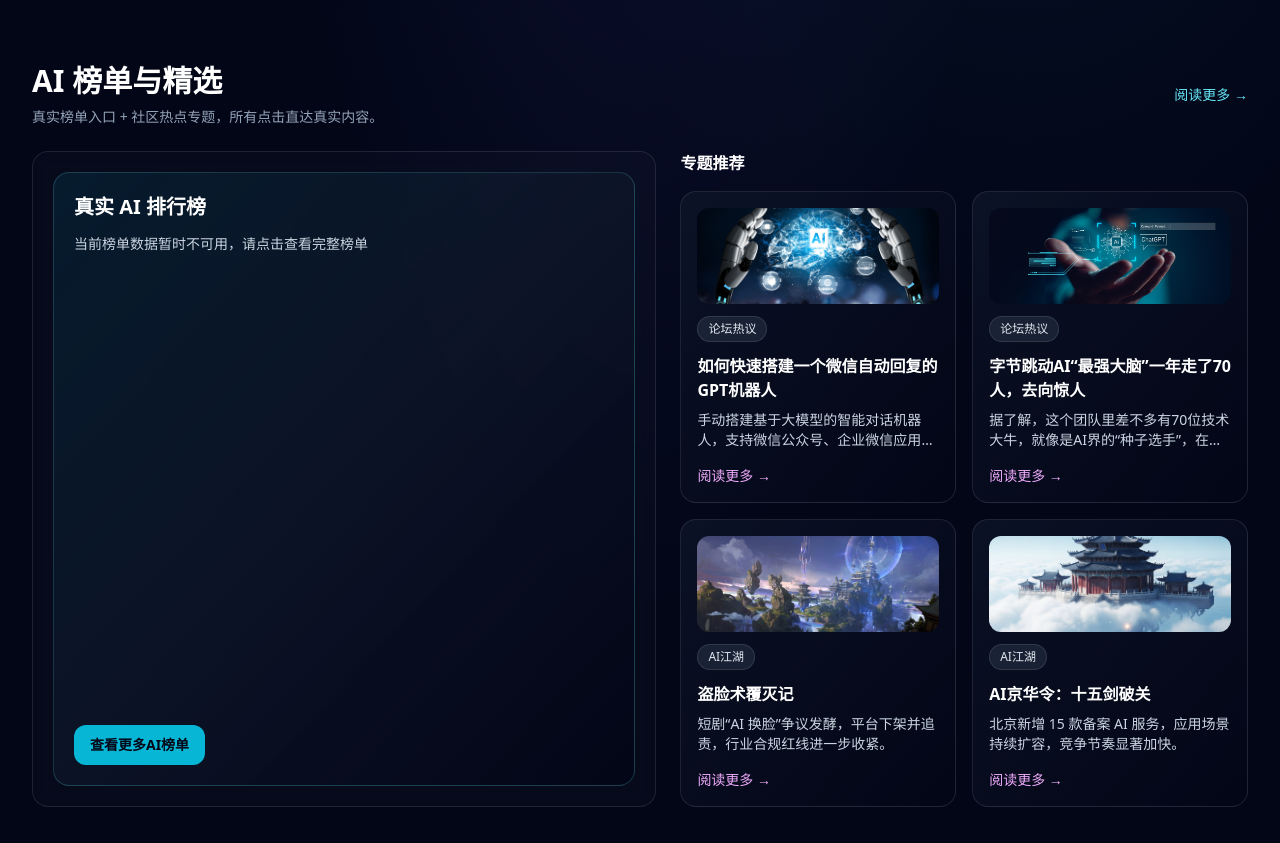
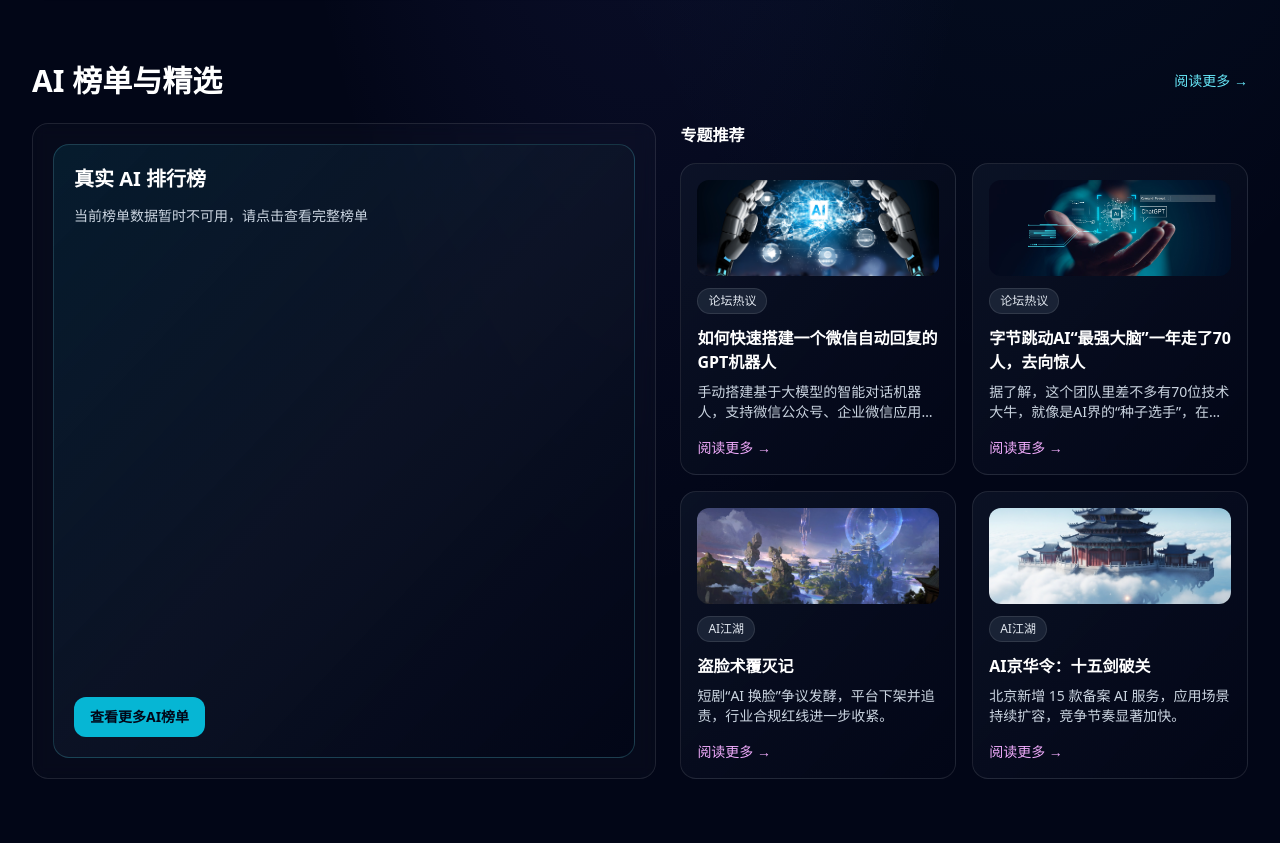
Before and after one commit to Jihai123/zhibeimao-home, a Next.js app: page / in a window 1280 px wide. Shown: the part 1918-2761 px from the top of the page. Built offline with nearby package versions, Linux system fonts and the light colour scheme; no server answers.

Commit message:
Update RankingList.tsx

```diff
--- a/components/RankingList.tsx
+++ b/components/RankingList.tsx
@@ -168,7 +168,6 @@ export function RankingList() {
       <div className="mb-6 flex items-center justify-between gap-3">
         <div>
           <h2 className="text-2xl font-bold text-white md:text-3xl">AI 榜单与精选</h2>
-          <p className="mt-2 text-sm text-slate-400">真实榜单入口 + 社区热点专题，所有点击直达真实内容。</p>
         </div>
         <a
           href={siteLinks.rankings}
```
